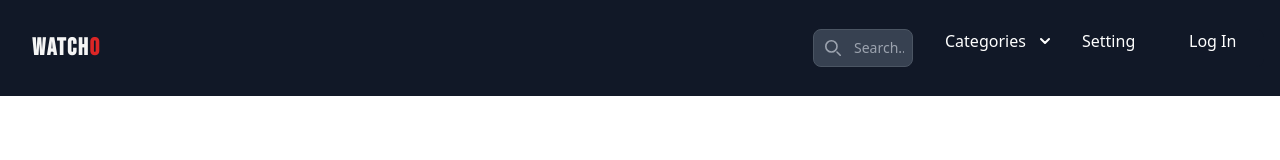
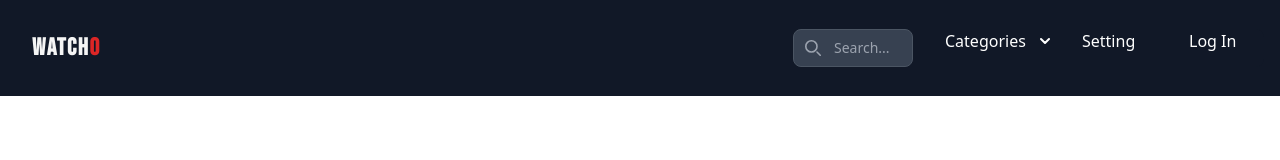
Before and after one commit to PrakashSinghRawat-git/movie-temp-project, a Next.js app: page /contact in a window 1280 px wide. Shown: the top 160 px of the page. Built offline with nearby package versions, Linux system fonts and the light colour scheme.

Commit message:
fixed bg8

```diff
--- a/components/Navbar.js
+++ b/components/Navbar.js
@@ -25,7 +25,7 @@ const Navbar = () => {
                         id="navbar-multi-level"
                     >
                         <ul className="min-w-[200px] sm:min-w-[300px] flex font-medium p-4 md:p-0 mt-4 border  rounded-lg  md:space-x-8 rtl:space-x-reverse  flex-row md:mt-0 md:border-0 md: bg-gray-800 md:bg-gray-900 border-gray-700">
-                            <li className="flex min-w-[100px]">
+                            <li className="flex min-w-[120px]">
                                 <button
                                     type="button"
                                     data-collapse-toggle="navbar-search"
```
